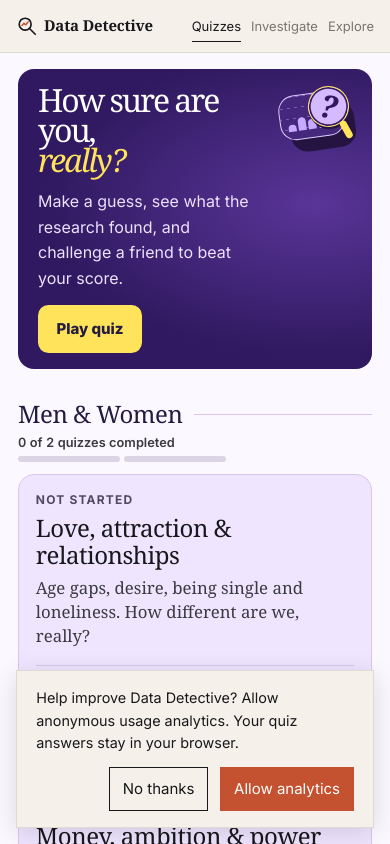
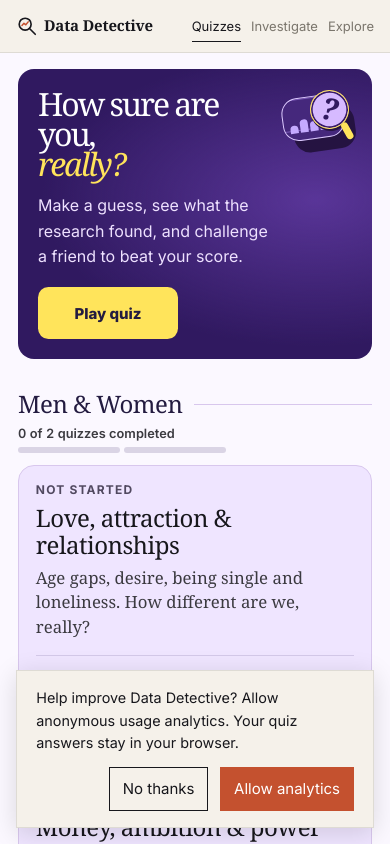
Before and after one commit to mishpedraza/data-detective, a React (Vite) app: page / in a window 390 px wide. Shown: the top 844 px of the page. Built offline with nearby package versions, Linux system fonts and the light colour scheme.

Commit message:
Balance homepage hero and emphasize the primary play button

```diff
--- a/src/quiz-show.css
+++ b/src/quiz-show.css
@@ -11,10 +11,10 @@ body:has(.quiz-home, .chapter-quiz) { background: var(--show-paper); }
 .quiz-collection { padding-top: clamp(1rem, 3vw, 2.4rem); }
 .quiz-show-hero {
   display: grid;
-  grid-template-columns: minmax(0, 1.05fr) minmax(0, .95fr);
+  grid-template-columns: minmax(0, 1.4fr) minmax(0, 1fr);
   align-items: center;
   gap: clamp(1rem, 3vw, 2rem);
-  padding: clamp(1rem, 2.2vw, 1.65rem) clamp(1.25rem, 4vw, 3.25rem);
+  padding: clamp(1.25rem, 2.7vw, 2.15rem) clamp(1.25rem, 4vw, 3.25rem);
   color: white;
   background: radial-gradient(ellipse at 84% 45%, #593598, transparent 65%), var(--show-violet);
   border-radius: clamp(1rem, 3vw, 2rem);
@@ -32,8 +32,7 @@ body:has(.quiz-home, .chapter-quiz) { background: var(--show-paper); }
 .quiz-show-hero .quiz-subtitle { color: #eee1ff; font: 400 clamp(1rem, 1.6vw, 1.16rem)/1.6 var(--sans); }
 .quiz-show-art {
   position: relative;
-  width: min(100%, 12.5rem);
-  align-self: start;
+  width: min(100%, 14rem);
   aspect-ratio: 1.19;
   justify-self: center;
   container-type: inline-size;
@@ -127,9 +126,9 @@ body:has(.quiz-home, .chapter-quiz) { background: var(--show-paper); }
 .score-share-actions .discovery-note:empty { margin: 0; min-height: 0; }
 
 @media (max-width: 650px) {
-  .quiz-show-hero { grid-template-columns: minmax(0, 1fr) minmax(0, 24%); gap: .6rem; }
+  .quiz-show-hero { grid-template-columns: minmax(0, 1fr) minmax(0, 23%); gap: .6rem; }
   .quiz-show-hero h1 { font-size: clamp(2rem, 7vw, 2.65rem); }
-  .quiz-show-art { width: min(100%, 6.5rem); }
+  .quiz-show-art { width: min(100%, 6.5rem); align-self: start; }
   .ch-results .score-share { grid-template-columns: 1fr; }
   .scorecard-preview { width: min(100%, 13rem); justify-self: center; }
 }
@@ -137,12 +136,14 @@ body:has(.quiz-home, .chapter-quiz) { background: var(--show-paper); }
   .quiz-home .quiz-card, .quiz-home .quiz-browse { transition: none; }
 }
 
-.quiz-show-start { margin-top: .85rem; }
+.quiz-show-start { margin-top: 1.1rem; }
 .quiz-show-button {
   display: inline-flex;
   align-items: center;
-  min-height: 48px;
-  padding: .65rem 1.15rem;
+  justify-content: center;
+  min-height: 52px;
+  min-width: 8.75rem;
+  padding: .65rem 1.25rem;
   border-radius: .65rem;
   background: var(--show-yellow);
   color: var(--show-ink);
```
